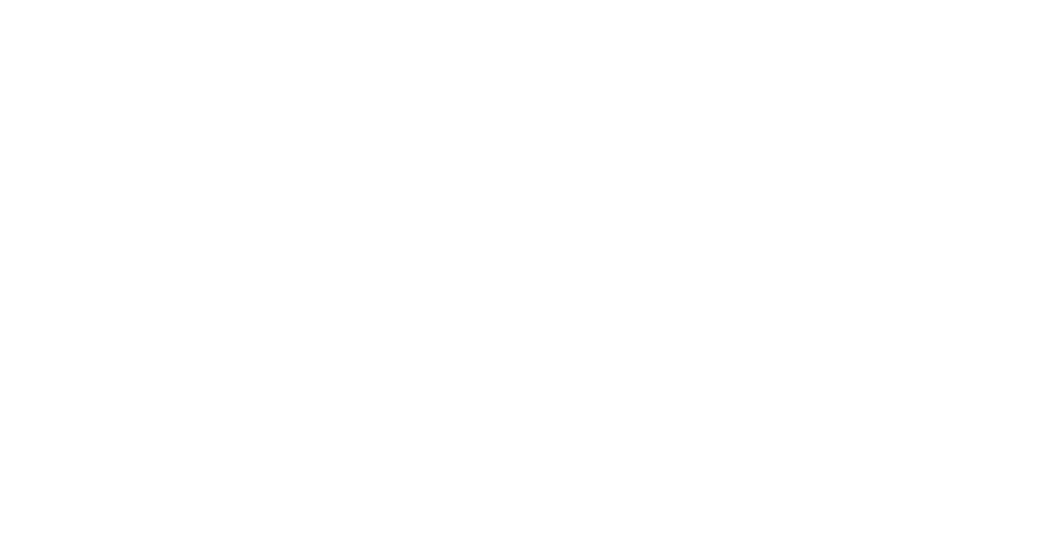
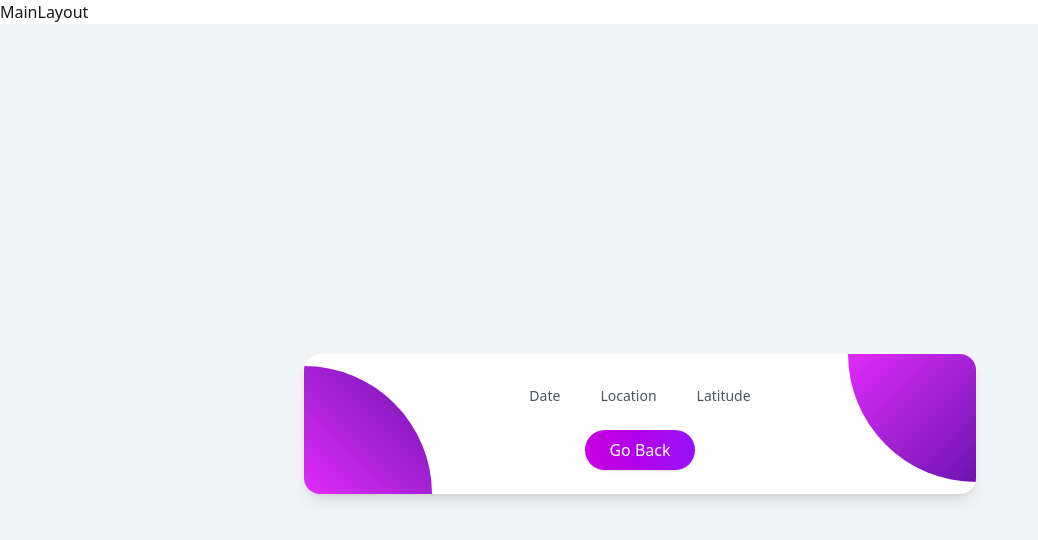
Before and after one commit to AnkitaMalani/Event_Scheduler, a React (Vite) app: page /event in a window 1280 px wide. Before the commit this address had no page. Shown: the top 540 px of the page, without its empty margins (0-1038 px from the left). Built offline with nearby package versions, Linux system fonts and the light colour scheme.

Commit message:
add home page and event card

```diff
--- a/index.html
+++ b/index.html
@@ -2,7 +2,6 @@
 <html lang="en">
   <head>
     <meta charset="UTF-8" />
-    <link rel="icon" type="image/svg+xml" href="/vite.svg" />
     <meta name="viewport" content="width=device-width, initial-scale=1.0" />
     <title>Event Scheduler</title>
   </head>
--- a/src/App.jsx
+++ b/src/App.jsx
@@ -1,6 +1,8 @@
 import { useState } from 'react'
 import { BrowserRouter as Router,Routes,Route } from 'react-router'
 import MainLayout from './layout/MainLayout'
+import Home from './pages/Home'
+import EventPage from './pages/EventPage'
 
 function App() {
 
@@ -9,7 +11,8 @@ function App() {
      <Router>
       <Routes>
         <Route path="/" element={<MainLayout />}>
-
+           <Route index element={<Home />} />
+          <Route path='/event' element={<EventPage />} />
         </Route>
       </Routes>
      </Router>
--- /dev/null
+++ b/src/components/EventCard.jsx
@@ -0,0 +1,17 @@
+import { Link } from "react-router";
+
+const EventCard = () => {
+  return (
+    <div class="bg-white rounded-xl p-6 shadow hover:shadow-md transition">
+      <h2 class="text-lg font-semibold mb-2">Event Crile</h2>
+      <p class="text-sm text-gray-500 mb-4">28-2aty 20 pm</p>
+      <link to={`/events/${_id}`}>
+        <button class="ml-auto bg-gradient-to-r from-purple-500 to-pink-500 text-white px-4 py-2 rounded-full text-sm">
+          Details
+        </button>
+      </link>
+    </div>
+  );
+};
+
+export default EventCard;
--- a/src/layout/MainLayout.jsx
+++ b/src/layout/MainLayout.jsx
@@ -1,8 +1,12 @@
 import React from 'react'
+import { Outlet } from 'react-router'
 
 const MainLayout = () => {
   return (
+    <>
     <div>MainLayout</div>
+    <Outlet />
+    </>
   )
 }
 
--- /dev/null
+++ b/src/pages/EventPage.jsx
@@ -0,0 +1,71 @@
+import { useState, useEffect } from "react";
+import { useParams, useNavigate, Link } from "react-router";
+
+const EventPage = () => {
+  const [event, setEvent] = useState({});
+  const { eventId } = useParams();
+  const navigate = useNavigate();
+  console.log(eventId);
+  const { title, date, location, latitude, discription } = event;
+
+  const handleGoBack = () => {
+    navigate(-1);
+  };
+
+  useEffect(() => {
+    let ignore = false;
+    (async () => {
+      try {
+        const eventData = await getEventById(eventId);
+        if (!ignore) {
+          setEvent(eventData);
+        }
+      } catch (error) {
+        console.error(error);
+      }
+    })();
+
+    return () => {
+      ignore = true;
+    };
+  }, [eventId]);
+
+  return (
+    <div class="min-h-screen flex items-center justify-center bg-gray-100 p-4">
+      <div class="relative max-w-2xl w-full bg-white rounded-2xl shadow-lg overflow-hidden">
+        <div class="absolute top-0 right-0 w-32 h-32 bg-gradient-to-br from-fuchsia-500 to-purple-800 rounded-bl-full z-0"></div>
+        <div class="absolute bottom-0 left-0 w-32 h-32 bg-gradient-to-tr from-fuchsia-500 to-purple-800 rounded-tr-full z-0"></div>
+
+        <div class="relative z-10 p-6 text-center">
+          <h1 class="text-3xl font-bold text-gray-800 mb-2">{title}</h1>
+
+          <div class="flex justify-center space-x-10 text-sm text-gray-600 mb-4">
+            <div>
+              <p class="font-semibold text-black">{date}</p>
+              <p>Date</p>
+            </div>
+            <div>
+              <p class="font-semibold text-black">{location}</p>
+              <p>Location</p>
+            </div>
+            <div>
+              <p class="font-semibold text-black">{latitude}</p>
+              <p>Latitude</p>
+            </div>
+          </div>
+
+          <p class="text-gray-400 text-sm mb-6">{discription}</p>
+
+          <button
+            onClick={handleGoBack}
+            class="bg-gradient-to-r from-fuchsia-600 to-purple-600 text-white px-6 py-2 rounded-full shadow hover:from-purple-700 hover:to-indigo-700"
+          >
+            Go Back
+          </button>
+        </div>
+      </div>
+    </div>
+  );
+};
+
+export default EventPage;
--- a/src/pages/Home.jsx
+++ b/src/pages/Home.jsx
@@ -1,22 +1,34 @@
 import { useState, useEffect } from "react";
+import EventCard from "../components/EventCard";
 
-const Home = () => {
+const Home = (events) => {
   const [event, setEvent] = useState([]);
 
   useEffect(() => {
-    let ignor = false;
-    async () => {
+    let ignore = false;
+    (async () => {
       try {
         const allEvents = await getEvents();
-        if (!ignor) {
+        if (!ignore) {
           setEvent(allEvents);
         }
       } catch (error) {
         console.error("Error Found", error);
       }
+    })();
+    return () => {
+      ignore = true;
     };
-  });
-  return <div></div>;
+  }, []);
+  return (
+    <section>
+      <div className="grid grid-cols-2 sm:grid-cols-3 gap-6">
+        {events.map((event)=>(
+          <EventCard key={event._id}{...event}/>
+        ))}
+      </div>
+    </section>
+  );
 };
 
 export default Home;
```
